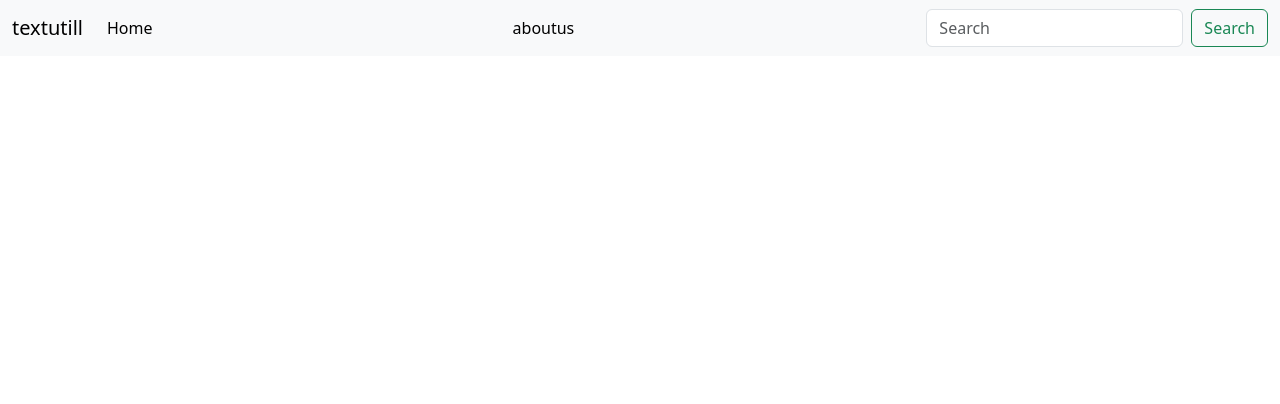
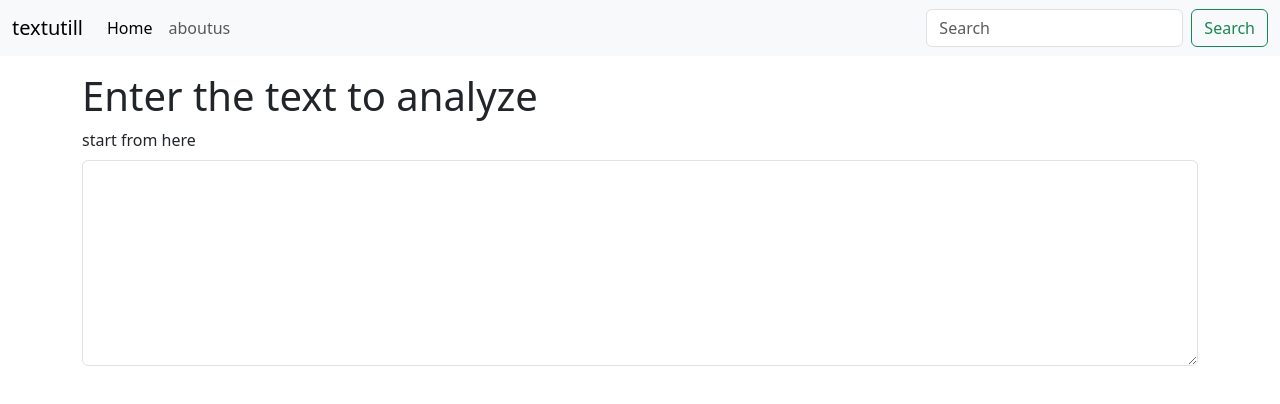
Before and after one commit to dhruvitgarathiya/TextTamer, a React (Create React App) app: page / in a window 1280 px wide. Shown: the top 404 px of the page. Built offline with nearby package versions, Linux system fonts and the light colour scheme.

Commit message:
textarea added and aboutus seted

```diff
--- a/src/App.js
+++ b/src/App.js
@@ -1,12 +1,16 @@
 import './App.css';
 import 'bootstrap/dist/css/bootstrap.min.css'; // assuming you have Bootstrap installed
-
+import TextForm from './Components/TextForm/TextForm';
 import Navbar from './Components/Navbar/Navbar';
 
 function App() {
   return (
     <>
   <Navbar title="textutill"  aboutText="aboutus"/>
+  <div className='container my-3'>
+    < TextForm  heading="Enter the text to analyze"/>
+  </div>
+
     </>
 
   );
--- a/src/Components/Navbar/Navbar.jsx
+++ b/src/Components/Navbar/Navbar.jsx
@@ -14,12 +14,11 @@ export default function Navbar(props) {
               <li className="nav-item">
                 <a className="nav-link active" aria-current="page" href="#">Home</a>
               </li>
-            </ul>
-            <ul className="navbar-nav me-auto mb-2 mb-lg-0">
-              <li className="nav-item">
-                <a className="nav-link active" aria-current="page" href="#">{props.aboutText}</a>
+              <li class="nav-item">
+                <a class="nav-link" href="#">{props.aboutText}</a>
               </li>
             </ul>
+
             <form className="d-flex" role="search">
               <label htmlFor="search-input" className="visually-hidden">Search</label>
               <input id="search-input" className="form-control me-2" type="search" placeholder="Search" aria-label="Search" />
--- /dev/null
+++ b/src/Components/TextForm/TextForm.jsx
@@ -0,0 +1,17 @@
+import PropTypes from "prop-types";
+
+export default function TextForm(props){
+    return(
+        <div>
+            <h1>{props.heading}</h1>
+             <div className="mb-3">
+              <label for="myBox" className="form-label">start from here</label>
+              <textarea className="form-control" id="myBox" rows="8"></textarea>
+             </div>
+        </div>
+    )
+}
+
+TextForm.PropType = {
+    heading : PropTypes.string.isRequired
+};
```
Also changed, not shown: 1 other file (tests, documents, lock files or other folders).
